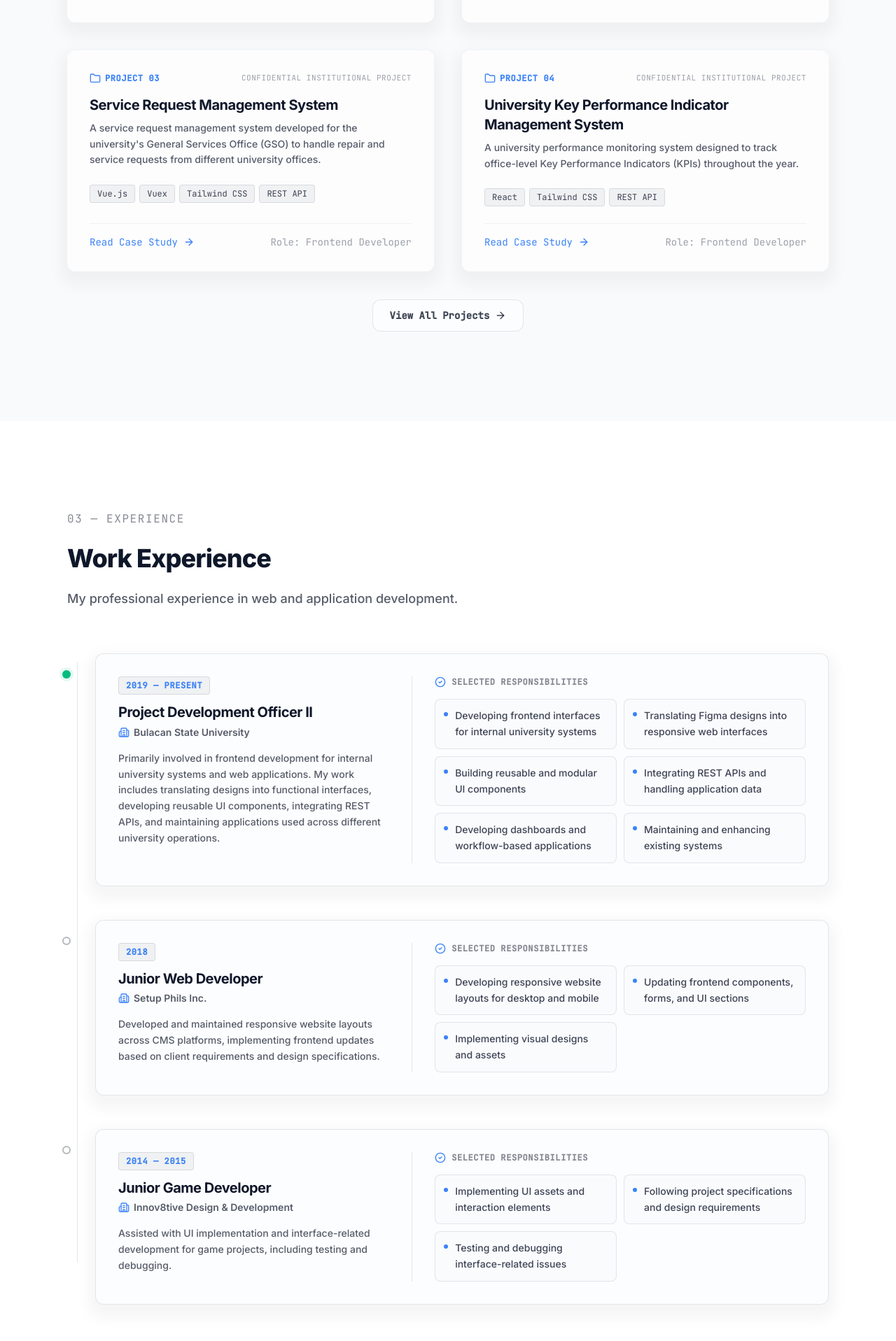
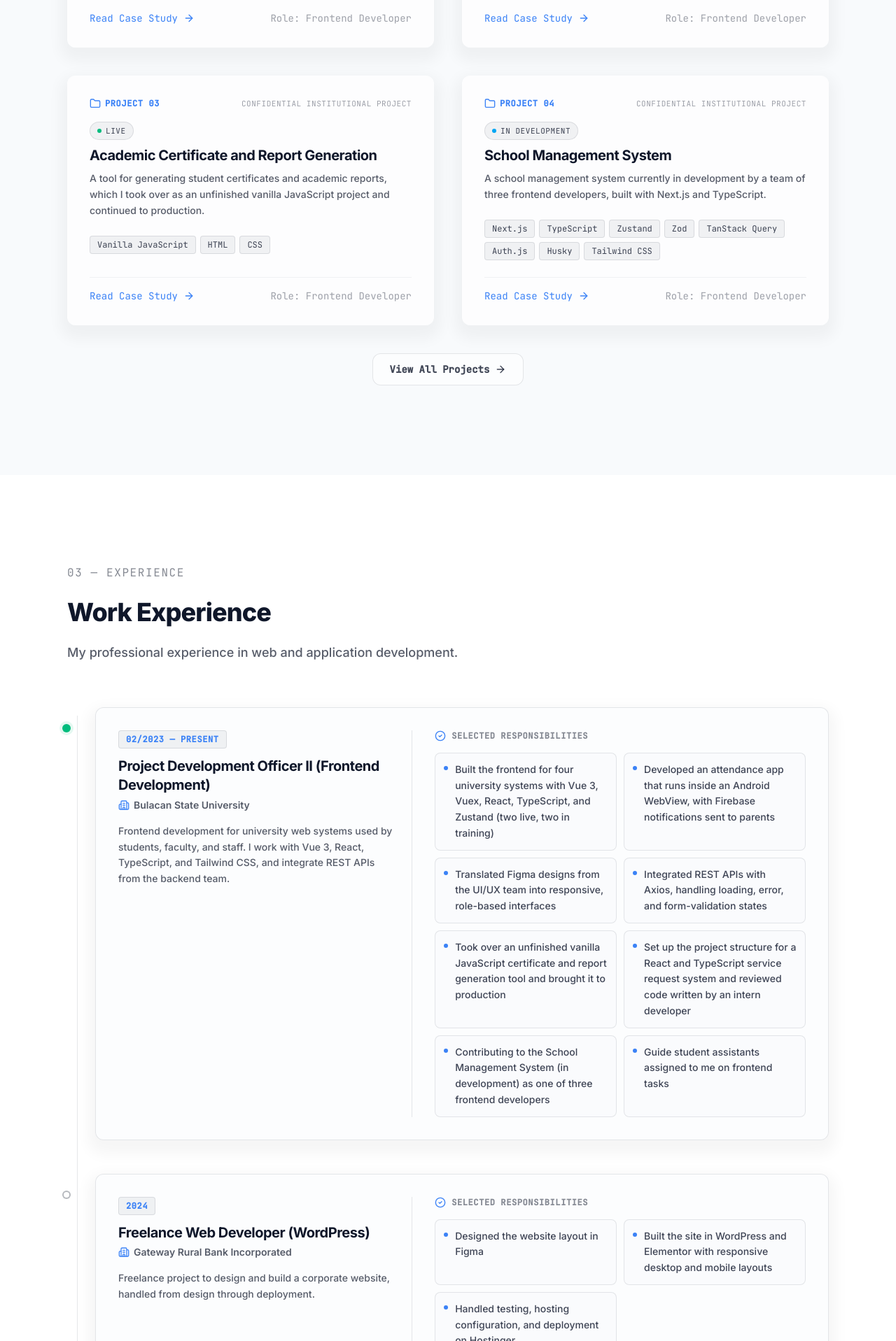
Before and after one commit to markgilsendin/markgilsendin.github.io, a Vue app: page /#/ in a window 1280 px wide. Shown: the part 2343-4260 px from the top of the page at 70% size. Built offline with nearby package versions, Linux system fonts and the light colour scheme; no server answers.

Commit message:
refactor: Project component and page updates

```diff
--- a/src/components/Projects.vue
+++ b/src/components/Projects.vue
@@ -40,6 +40,7 @@
 
             <!-- Title & Description -->
             <div class="space-y-2">
+              <StatusBadge :status="project.status" />
               <h3 class="text-lg sm:text-xl font-bold text-main tracking-tight">
                 {{ project.title }}
               </h3>
@@ -97,6 +98,7 @@ import { computed } from 'vue'
 import { ArrowRight, Folder } from 'lucide-vue-next'
 import { projects } from '@/data/projects'
 import { ROUTES } from '@/constant/routes'
+import StatusBadge from '@/components/global/StatusBadge.vue'
 
 // Display projects in 2-column grid
 const featuredProjects = computed(() => projects.slice(0, 4))
--- a/src/components/WorkExperience.vue
+++ b/src/components/WorkExperience.vue
@@ -1,6 +1,6 @@
 <template>
   <section :id=ROUTES.SECTIONS.EXPERIENCE.id class="bg-canvas-alt w-full">
-    <div class="max-w-7xl mx-auto px-6 sm:px-12 lg:px-24 py-16 sm:py-20 lg:py-32 space-y-4 sm:space-y-6">
+    <div class="max-w-7xl mx-auto px-10 sm:px-16 lg:px-24 py-16 sm:py-20 lg:py-32 space-y-4 sm:space-y-6">
 
       <!-- Section Tag -->
       <p class="font-mono text-xs sm:text-base tracking-widest text-main/50 uppercase">
@@ -102,47 +102,85 @@
 import { Building2, CheckCircle2 } from 'lucide-vue-next'
 import { ROUTES } from '../constant/routes'
 
+// Listed newest first. Bulacan State University roles are shown as separate entries so the
+// progression (Clerk -> Computer Programmer I -> Project Development Officer II) is visible.
 const experiences = [
   {
     id: 'bulsu-pdo2',
-    role: 'Project Development Officer II',
+    role: 'Project Development Officer II (Frontend Development)',
     company: 'Bulacan State University',
-    period: '2019 — PRESENT',
+    period: '02/2023 — PRESENT',
     isCurrent: true,
-    summary: 'Primarily involved in frontend development for internal university systems and web applications. My work includes translating designs into functional interfaces, developing reusable UI components, integrating REST APIs, and maintaining applications used across different university operations.',
+    summary: 'Frontend development for university web systems used by students, faculty, and staff. I work with Vue 3, React, TypeScript, and Tailwind CSS, and integrate REST APIs from the backend team.',
     responsibilities: [
-      'Developing frontend interfaces for internal university systems',
-      'Translating Figma designs into responsive web interfaces',
-      'Building reusable and modular UI components',
-      'Integrating REST APIs and handling application data',
-      'Developing dashboards and workflow-based applications',
-      'Maintaining and enhancing existing systems'
+      'Built the frontend for four university systems with Vue 3, Vuex, React, TypeScript, and Zustand (two live, two in training)',
+      'Developed an attendance app that runs inside an Android WebView, with Firebase notifications sent to parents',
+      'Translated Figma designs from the UI/UX team into responsive, role-based interfaces',
+      'Integrated REST APIs with Axios, handling loading, error, and form-validation states',
+      'Took over an unfinished vanilla JavaScript certificate and report generation tool and brought it to production',
+      'Set up the project structure for a React and TypeScript service request system and reviewed code written by an intern developer',
+      'Contributing to the School Management System (in development) as one of three frontend developers',
+      'Guide student assistants assigned to me on frontend tasks'
+    ]
+  },
+  {
+    id: 'gateway-freelance',
+    role: 'Freelance Web Developer (WordPress)',
+    company: 'Gateway Rural Bank Incorporated',
+    period: '2024',
+    isCurrent: false,
+    summary: 'Freelance project to design and build a corporate website, handled from design through deployment.',
+    responsibilities: [
+      'Designed the website layout in Figma',
+      'Built the site in WordPress and Elementor with responsive desktop and mobile layouts',
+      'Handled testing, hosting configuration, and deployment on Hostinger'
+    ]
+  },
+  {
+    id: 'bulsu-programmer-1',
+    role: 'Computer Programmer I',
+    company: 'Bulacan State University',
+    period: '01/2021 — 01/2023',
+    isCurrent: false,
+    summary: 'Supported website and form work at the university, mainly with WordPress.',
+    responsibilities: [
+      'Updated website content and layouts in WordPress',
+      'Supported layout styling and data-binding for user-facing forms'
+    ]
+  },
+  {
+    id: 'bulsu-clerk',
+    role: 'Clerk',
+    company: 'Bulacan State University',
+    period: '06/2019 — 01/2021',
+    isCurrent: false,
+    summary: 'Administrative support for the Planning and Development Office.',
+    responsibilities: [
+      'Prepared and submitted internal documents and reports'
     ]
   },
   {
     id: 'setup-phils',
     role: 'Junior Web Developer',
     company: 'Setup Phils Inc.',
-    period: '2018',
+    period: '01/2018 — 04/2018',
     isCurrent: false,
-    summary: 'Developed and maintained responsive website layouts across CMS platforms, implementing frontend updates based on client requirements and design specifications.',
+    summary: 'Built and updated client websites on a content management system.',
     responsibilities: [
-      'Developing responsive website layouts for desktop and mobile',
-      'Updating frontend components, forms, and UI sections',
-      'Implementing visual designs and assets',
+      'Assisted in building responsive client website layouts',
+      'Updated banners, forms, and dynamic sections based on client requirements'
     ]
   },
   {
     id: 'innov8tive',
     role: 'Junior Game Developer',
     company: 'Innov8tive Design & Development',
-    period: '2014 — 2015',
+    period: '09/2014 — 06/2015',
     isCurrent: false,
-    summary: 'Assisted with UI implementation and interface-related development for game projects, including testing and debugging.',
+    summary: 'Assisted with UI work on game projects, including testing and debugging.',
     responsibilities: [
-      'Implementing UI assets and interaction elements',
-      'Following project specifications and design requirements',
-      'Testing and debugging interface-related issues'
+      'Updated game UI layouts, sprites, and interface assets based on client feedback',
+      'Took part in testing and debugging interface issues'
     ]
   }
 ]
--- /dev/null
+++ b/src/components/global/StatusBadge.vue
@@ -0,0 +1,28 @@
+<template>
+  <span
+    v-if="status"
+    class="inline-flex items-center gap-1.5 font-mono text-[11px] uppercase tracking-wider px-2.5 py-1 rounded-full border border-main/10 bg-main/5 text-main/80 whitespace-nowrap"
+  >
+    <span class="w-1.5 h-1.5 rounded-full shrink-0" :class="dotClass"></span>
+    {{ status }}
+  </span>
+</template>
+
+<script setup>
+import { computed } from 'vue'
+
+const props = defineProps({
+  // 'Live' | 'In end-user training' | 'In training' | 'In user testing' | 'In development'
+  status: {
+    type: String,
+    default: ''
+  }
+})
+
+// Full class names are written out so Tailwind can detect them.
+const dotClass = computed(() => {
+  if (props.status === 'Live') return 'bg-emerald-500'
+  if (props.status === 'In development') return 'bg-sky-500'
+  return 'bg-amber-500'
+})
+</script>
--- a/src/data/projects.js
+++ b/src/data/projects.js
@@ -1,10 +1,13 @@
+// `status` is one of: 'Live', 'In end-user training', 'In training', 'In user testing', 'In development'.
+// Projects are ordered so the first four (shown on the home page) are the strongest and most verifiable.
 export const projects = [
   {
     id: 'attendance-monitoring-system',
     title: 'High School Attendance Monitoring with Parent Notification',
+    status: 'Live',
     shortDescription:
       'A school attendance application for recording student time-in/time-out and notifying parents of attendance activity.',
-    tags: ['Vue.js', 'Vuex', 'Tailwind CSS', 'Firebase', 'Android WebView', 'REST API'],
+    tags: ['Vue 3', 'Vuex', 'Vite', 'Tailwind CSS', 'Vuelidate', 'Firebase', 'Android WebView', 'REST API'],
     liveUrl: null,
     githubUrl: null,
 
@@ -51,16 +54,17 @@ export const projects = [
         'This project gave me practical experience working with a frontend application that depends on multiple services. I also gained hands-on experience with Firebase notifications and running a web application through an Android WebView.',
 
       outcome:
-        'The application provided the school with a centralized attendance process and allowed parents to receive timely notifications when their child arrived at or left school.'
+        'The application is live and gives the school a centralized attendance process, with parents receiving notifications when their child arrives at or leaves school. It serves a school user base of roughly 1,000 to 1,500.'
     }
   },
 
   {
     id: 'data-management-system',
     title: 'Data Management System',
+    status: 'Live',
     shortDescription:
       'A university data management and document repository system used by faculty and employees to submit, manage, and retrieve requested files.',
-    tags: ['Vue.js', 'Vuex', 'Tailwind CSS', 'REST API'],
+    tags: ['Vue 3', 'Vuex', 'Vite', 'Tailwind CSS', 'Vuelidate', 'REST API'],
     liveUrl: null,
     githubUrl: null,
 
@@ -107,16 +111,64 @@ export const projects = [
         'This project strengthened my experience in building data-driven applications with different user workflows. It also gave me more practical experience working with file submission functionality and API-driven data management.',
 
       outcome:
-        'The system provided a centralized platform for managing university document requests, event requirements, and file submissions.'
+        'The system is live and provides a centralized platform for managing university document requests, event requirements, and file submissions.'
     }
   },
 
   {
-    id: 'service-request-management-system',
-    title: 'Service Request Management System',
+    id: 'certificate-report-generation',
+    title: 'Academic Certificate and Report Generation',
+    status: 'Live',
     shortDescription:
-      'A service request management system developed for the university\'s General Services Office (GSO) to handle repair and service requests from different university offices.',
-    tags: ['Vue.js', 'Vuex', 'Tailwind CSS', 'REST API'],
+      'A tool for generating student certificates and academic reports, which I took over as an unfinished vanilla JavaScript project and continued to production.',
+    tags: ['Vanilla JavaScript', 'HTML', 'CSS'],
+    liveUrl: null,
+    githubUrl: null,
+
+    caseStudy: {
+      role: 'Frontend Developer',
+      category: 'Confidential Institutional Project',
+      type: 'Institutional Web Tool',
+
+      overview:
+        'A tool for generating student certificates and academic reports. The project was already started when I took it over, and it was built with vanilla JavaScript, HTML, and CSS rather than a framework.',
+
+      challenge:
+        'The main challenge was continuing someone else\'s unfinished work. I had to understand the existing vanilla JavaScript, HTML, and CSS before extending it to a working, production-ready state.',
+
+      myContribution: [
+        'Took over an unfinished vanilla JavaScript, HTML, and CSS codebase',
+        'Continued development until the tool was ready for production'
+      ],
+
+      technicalChallenges: [
+        {
+          title: 'Continuing an Unfinished Codebase',
+          description:
+            'Picking up work that had already been started meant reading and understanding the existing code before adding to it.'
+        },
+        {
+          title: 'Working Without a Framework',
+          description:
+            'Most of my work is in Vue and React, so this project meant building the interface with plain JavaScript, HTML, and CSS.'
+        }
+      ],
+
+      whatILearned:
+        'This project gave me practical experience taking over and finishing existing code, and working without a framework after mostly building with Vue and React.',
+
+      outcome:
+        'The tool is live and used to generate student certificates and academic reports.'
+    }
+  },
+
+  {
+    id: 'school-management-system',
+    title: 'School Management System',
+    status: 'In development',
+    shortDescription:
+      'A school management system currently in development by a team of three frontend developers, built with Next.js and TypeScript.',
+    tags: ['Next.js', 'TypeScript', 'Zustand', 'Zod', 'TanStack Query', 'Auth.js', 'Husky', 'Tailwind CSS'],
     liveUrl: null,
     githubUrl: null,
 
@@ -126,7 +178,114 @@ export const projects = [
       type: 'Institutional Platform',
 
       overview:
-        'A service request management system developed for the university\'s General Services Office (GSO) to handle repair and service requests from different university offices. Requestors can submit requests and monitor their status, while GSO personnel can review requests, conduct inspections, provide recommendations, assign workers, and process requests through completion.',
+        'A school management system that is currently in development. I am one of three frontend developers on the project, working with Next.js and TypeScript.',
+
+      challenge:
+        'This is my first project with Next.js and Zod schemas, so I am learning them while building the application alongside the team.',
+
+      myContribution: [
+        'Building frontend features as one of three frontend developers',
+        'Working with Next.js, TypeScript, Zustand, and TanStack Query',
+        'Validating data using Zod schemas',
+        'Working with Auth.js as part of the project stack',
+        'Using Husky git hooks as part of the team workflow'
+      ],
+
+      technicalChallenges: [
+        {
+          title: 'Learning a New Stack While Building',
+          description:
+            'Next.js, Zod, and schema-based validation were new to me, so I am learning them in parallel with the development of the project.'
+        },
+        {
+          title: 'Working in a Frontend Team',
+          description:
+            'Unlike my earlier projects, where I was the only frontend developer, this one involves coordinating code with two other frontend developers.'
+        }
+      ],
+
+      whatILearned:
+        'I am learning Next.js, Zod schema validation, and TanStack Query on a real project, and how a team of frontend developers works in a shared codebase.',
+
+      outcome:
+        'The system is currently in development and has not been released.'
+    }
+  },
+
+  {
+    id: 'kpi-management-system',
+    title: 'University Key Performance Indicator Management System',
+    status: 'In end-user training',
+    shortDescription:
+      'A university performance monitoring system designed to track office-level Key Performance Indicators (KPIs) throughout the year.',
+    tags: ['React', 'TypeScript', 'Vite', 'Zustand', 'Tailwind CSS', 'REST API'],
+    liveUrl: null,
+    githubUrl: null,
+
+    caseStudy: {
+      role: 'Frontend Developer',
+      category: 'Confidential Institutional Project',
+      type: 'Institutional Platform',
+
+      overview:
+        'A university performance monitoring system designed to track office-level Key Performance Indicators (KPIs) throughout the year. Offices can submit their quarterly targets and accomplishments, while executives can monitor performance through dashboards and review previous office performance by selecting different years.',
+
+      challenge:
+        'The system needed to present performance data in a way that was easy to understand while allowing users to review quarterly information and compare office performance across different years.',
+
+      myContribution: [
+        'Translating Figma designs into functional React interfaces',
+        'Developing dashboard components',
+        'Integrating Laravel APIs',
+        'Developing interfaces for quarterly targets and accomplishments',
+        'Implementing year-based filtering',
+        'Managing frontend application state with Zustand',
+        'Building responsive layouts using Tailwind CSS'
+      ],
+
+      technicalChallenges: [
+        {
+          title: 'Performance Data',
+          description:
+            'The dashboard needed to present performance information clearly while handling different reporting periods and office data.'
+        },
+        {
+          title: 'Year-Based Filtering',
+          description:
+            'Users needed to switch between different years and view the corresponding performance information, requiring the frontend to update the displayed data based on the selected period.'
+        },
+        {
+          title: 'Dashboard Presentation',
+          description:
+            'The interface needed to make quarterly targets and accomplishments easy to understand without overwhelming users with large amounts of information.'
+        }
+      ],
+
+      whatILearned:
+        'This project gave me more experience working with React, TypeScript, and Zustand, and with dashboard-based applications where data needs to be presented clearly across different reporting periods.',
+
+      outcome:
+        'The system is currently in end-user training. It is designed to give offices and executives a central place to monitor performance indicators, quarterly accomplishments, and historical office performance, and is prepared for roughly 50 to 100 users.'
+    }
+  },
+
+  {
+    id: 'service-request-management-system',
+    title: 'Service Request Management System (Vue Version)',
+    status: 'In training',
+    shortDescription:
+      'A service request management system for a university office to handle repair and service requests from different university offices.',
+    tags: ['Vue 3', 'Vuex', 'Vite', 'Tailwind CSS', 'Vuelidate', 'REST API'],
+    liveUrl: null,
+    githubUrl: null,
+
+    caseStudy: {
+      role: 'Frontend Developer',
+      category: 'Confidential Institutional Project',
+      type: 'Institutional Platform',
+
+      overview:
+        'A service request management system for a university office to handle repair and service requests from different university offices. Requestors can submit requests and monitor their status, while office personnel can review requests, conduct inspections, provide recommendations, assign workers, and process requests through completion.',
 
       challenge:
         'The service request process involves several stages and different users. The system needed to clearly communicate the current status of each request and provide the appropriate information and actions at each stage of the workflow.',
@@ -165,78 +324,71 @@ export const projects = [
         'This project improved my understanding of workflow-based applications and how frontend interfaces can represent processes involving multiple users, stages, and actions.',
 
       outcome:
-        'The system provided university offices and GSO personnel with a centralized way to submit, process, track, and monitor service requests.'
+        'The system is currently in training with its users. It is designed to let university offices and service personnel submit, process, track, and monitor service requests in one place, and is prepared for roughly 100 to 200 users.'
     }
   },
 
   {
-    id: 'kpi-management-system',
-    title: 'University Key Performance Indicator Management System',
+    id: 'service-request-system-react',
+    title: 'Service Request Management System (React Version)',
+    status: 'In user testing',
     shortDescription:
-      'A university performance monitoring system designed to track office-level Key Performance Indicators (KPIs) throughout the year.',
-    tags: ['React', 'Tailwind CSS', 'REST API'],
+      'A React and TypeScript service request management system. I set up the project structure and reviewed the frontend code written by an intern developer.',
+    tags: ['React', 'TypeScript', 'Zustand', 'Tailwind CSS', 'REST API'],
     liveUrl: null,
     githubUrl: null,
 
     caseStudy: {
-      role: 'Frontend Developer',
+      role: 'Frontend Developer (Project Setup & Code Review)',
       category: 'Confidential Institutional Project',
       type: 'Institutional Platform',
 
       overview:
-        'A university performance monitoring system designed to track office-level Key Performance Indicators (KPIs) throughout the year. Offices can submit their quarterly targets and accomplishments, while executives can monitor performance through dashboards and review previous office performance by selecting different years.',
+        'A service request management system built with React and TypeScript. The frontend was written mainly by an intern developer, while I set up the project structure and codebase and reviewed the frontend code.',
 
       challenge:
-        'The system needed to present performance data in a way that was easy to understand while allowing users to review quarterly information and compare office performance across different years.',
+        'Because the interface was being built by an intern, the project needed a clear structure from the start and regular review of the frontend code.',
 
       myContribution: [
-        'Translating Figma designs into functional React interfaces',
-        'Developing dashboard components',
-        'Integrating Laravel APIs',
-        'Developing interfaces for quarterly targets and accomplishments',
-        'Implementing year-based filtering',
-        'Managing frontend application states',
-        'Building responsive layouts using Tailwind CSS'
+        'Set up the project structure and codebase',
+        'Reviewed frontend code written by the intern developer',
+        'Worked with React, TypeScript, Zustand, and Tailwind CSS'
       ],
 
       technicalChallenges: [
         {
-          title: 'Performance Data',
+          title: 'Setting Up the Codebase',
           description:
-            'The dashboard needed to present performance information clearly while handling different reporting periods and office data.'
+            'Setting up the structure of a React and TypeScript application that another developer would build on.'
         },
         {
-          title: 'Year-Based Filtering',
+          title: 'Reviewing Frontend Code',
           description:
-            'Users needed to switch between different years and view the corresponding performance information, requiring the frontend to update the displayed data based on the selected period.'
-        },
-        {
-          title: 'Dashboard Presentation',
-          description:
-            'The interface needed to make quarterly targets and accomplishments easy to understand without overwhelming users with large amounts of information.'
+            'Reviewing the intern\'s code and giving feedback as the application was built.'
         }
       ],
 
       whatILearned:
-        'This project gave me more experience working with React and dashboard-based applications where data needs to be presented clearly across different reporting periods.',
+        'This project gave me experience setting up a codebase for someone else to build on and reviewing frontend code written by another developer.',
 
       outcome:
-        'The system provided a centralized platform for monitoring university performance indicators, quarterly accomplishments, and historical office performance.'
+        'The system is currently in debugging and user testing.'
     }
   },
 
   {
     id: 'gateway-rural-bank-website',
-    title: 'Bank Informational Website',
+    title: 'Gateway Rural Bank Website',
+    status: 'Live',
     shortDescription:
-      'A corporate informational website developed for a Philippine bank to present its services, products, announcements, and other information to customers.',
+      'A corporate informational website developed for Gateway Rural Bank to present its services, products, announcements, and other information to customers.',
     tags: ['WordPress', 'Elementor', 'Figma', 'Hostinger'],
     liveUrl: 'https://gatebank.com.ph',
     githubUrl: null,
 
     caseStudy: {
-      role: 'Web Developer — Design, Development & Deployment',
-      category: 'Public Project',
+      role: 'Web Developer: Design, Development & Deployment',
+      category: 'Freelance Project',
       type: 'Public Corporate Website',
 
       overview:
--- a/src/views/AllProjects.vue
+++ b/src/views/AllProjects.vue
@@ -66,6 +66,7 @@
 
             <!-- Title & Description -->
             <div class="space-y-2">
+              <StatusBadge :status="project.status" />
               <h3 class="text-lg sm:text-xl font-bold text-main tracking-tight">
                 {{ project.title }}
               </h3>
@@ -111,6 +112,7 @@ import { ref, computed } from 'vue'
 import { projects } from '@/data/projects'
 import { ArrowRight, Folder } from 'lucide-vue-next'
 import { ROUTES } from '@/constant/routes'
+import StatusBadge from '@/components/global/StatusBadge.vue'
 
 const selectedTag = ref('All')
 
```
Also changed, not shown: src/views/ProjectCaseStudy.vue (+10 -0 lines).
